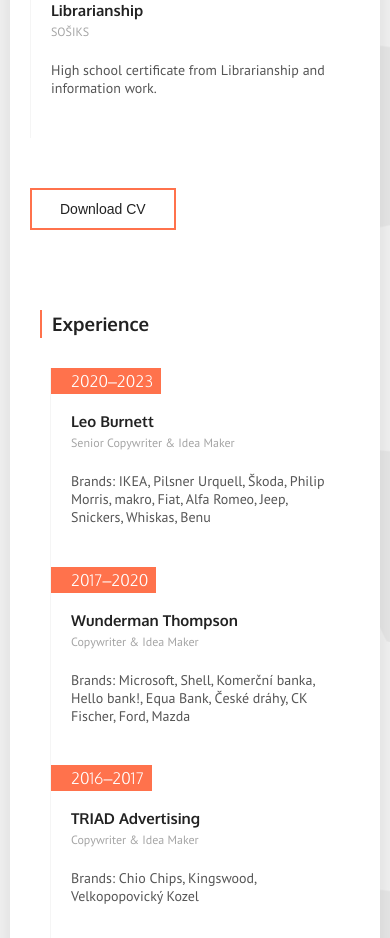
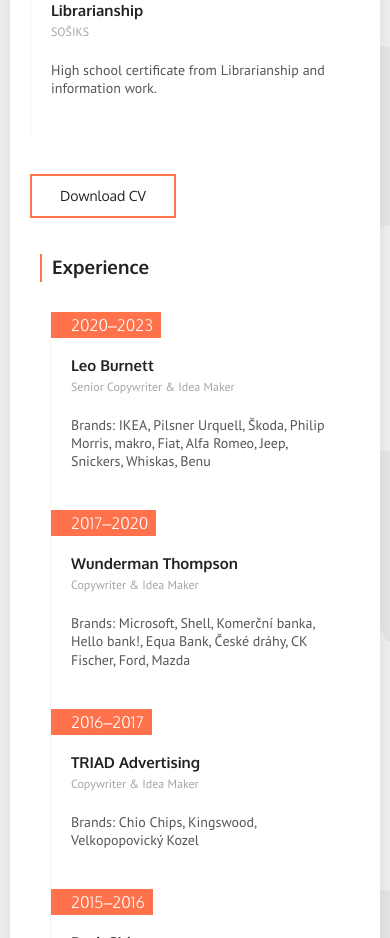
Before and after one commit to rud-kov/cv, a plain HTML site: page index.html in a window 390 px wide. Shown: the part 3895-4833 px from the top of the page. Drawn offline with Linux system fonts and the light colour scheme.

Commit message:
download update

```diff
--- a/index.html
+++ b/index.html
@@ -306,8 +306,8 @@
                                         </div>
                                     </div>
 
-                                    <div>
-                                        <button class="button">Download CV</button>
+                                    <div class="cv__button__wrapper">
+                                        <a href="/downloads/CV Rudolf Kovařík .pdf" class="button" download>Download CV</a>
                                     </div>
                                 </div>
 
--- a/togglemain/style.scss
+++ b/togglemain/style.scss
@@ -443,8 +443,11 @@
   font-size: 0.875em;
 }
 
+.cv__button__wrapper {
+  margin: 50px 0;
+}
+
 .button {
-  margin: 50px 0;
   padding: 0.8em 2em;
   font-size: .875em;
   background-color: transparent;
```
Also changed, not shown: togglemain/style.css, 4 other files.
